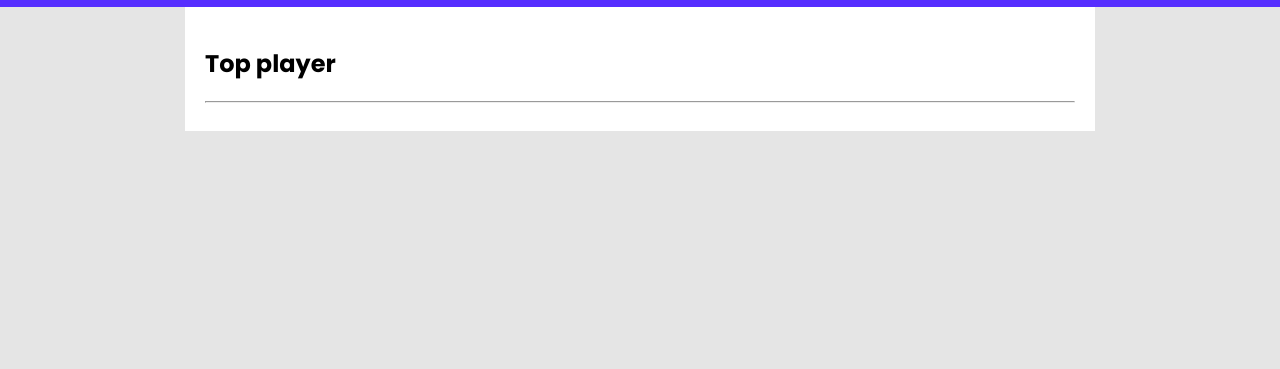
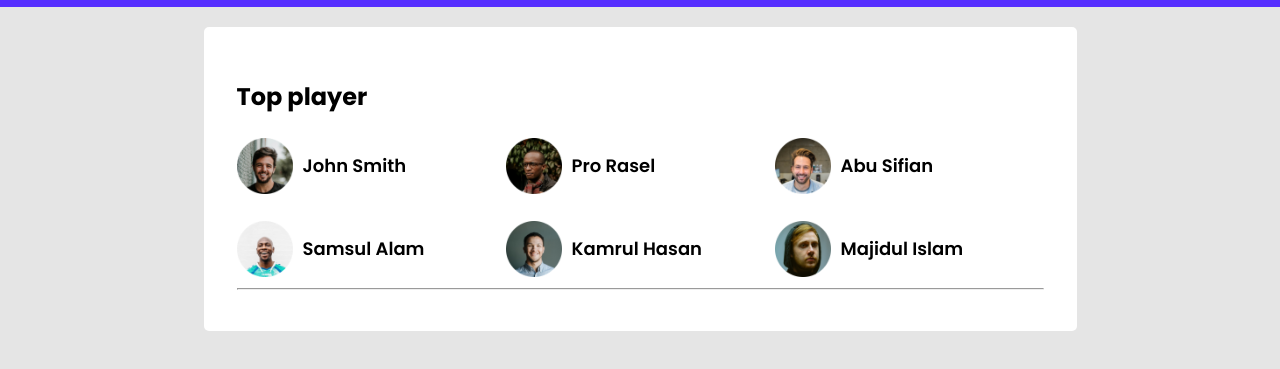
Before and after one commit to SaidulIslam16/leader-board-responsive, a plain HTML site: page index.html in a window 1280 px wide. Shown: the part 81-450 px from the top of the page. Drawn offline with Linux system fonts and the light colour scheme.

Commit message:
player section added

```diff
--- a/index.html
+++ b/index.html
@@ -30,8 +30,34 @@
     </header>
     <!-- top player and blog section -->
     <div class="container board">
-        <div class="player">
+        <div class="player-container">
             <h2>Top player</h2>
+            <div class="players">
+                <div class="player">
+                    <img src="images/players/player-1.png" alt="">
+                    <h3>John Smith</h3>
+                </div>
+                <div class="player">
+                    <img src="images/players/player-2.png" alt="">
+                    <h3>Pro Rasel</h3>
+                </div>
+                <div class="player">
+                    <img src="images/players/player-3.png" alt="">
+                    <h3>Abu Sifian</h3>
+                </div>
+                <div class="player">
+                    <img src="images/players/player-4.png" alt="">
+                    <h3>Samsul Alam</h3>
+                </div>
+                <div class="player">
+                    <img src="images/players/player-5.png" alt="">
+                    <h3>Kamrul Hasan</h3>
+                </div>
+                <div class="player">
+                    <img src="images/players/player-6.png" alt="">
+                    <h3>Majidul Islam</h3>
+                </div>
+            </div>
 
         </div>
         <div>
--- a/styles/style.css
+++ b/styles/style.css
@@ -52,6 +52,31 @@ nav {
 
 .board {
     background-color: white;
-    padding: 20px;
+    padding: 33px;
+    max-width: 807px;
+    margin-bottom: 20px;
+    margin-top: 20px;
+    border-radius: 5px;
 
 }
+
+.player img {
+    max-height: 56px;
+    margin-right: 10px;
+}
+
+.player {
+    display: flex;
+    align-items: center;
+}
+
+.player h3 {
+    font-size: 18px;
+    font-weight: 600;
+}
+
+.players {
+    display: grid;
+    grid-template-columns: repeat(3, 1fr);
+    grid-row-gap: 20px;
+}
```
